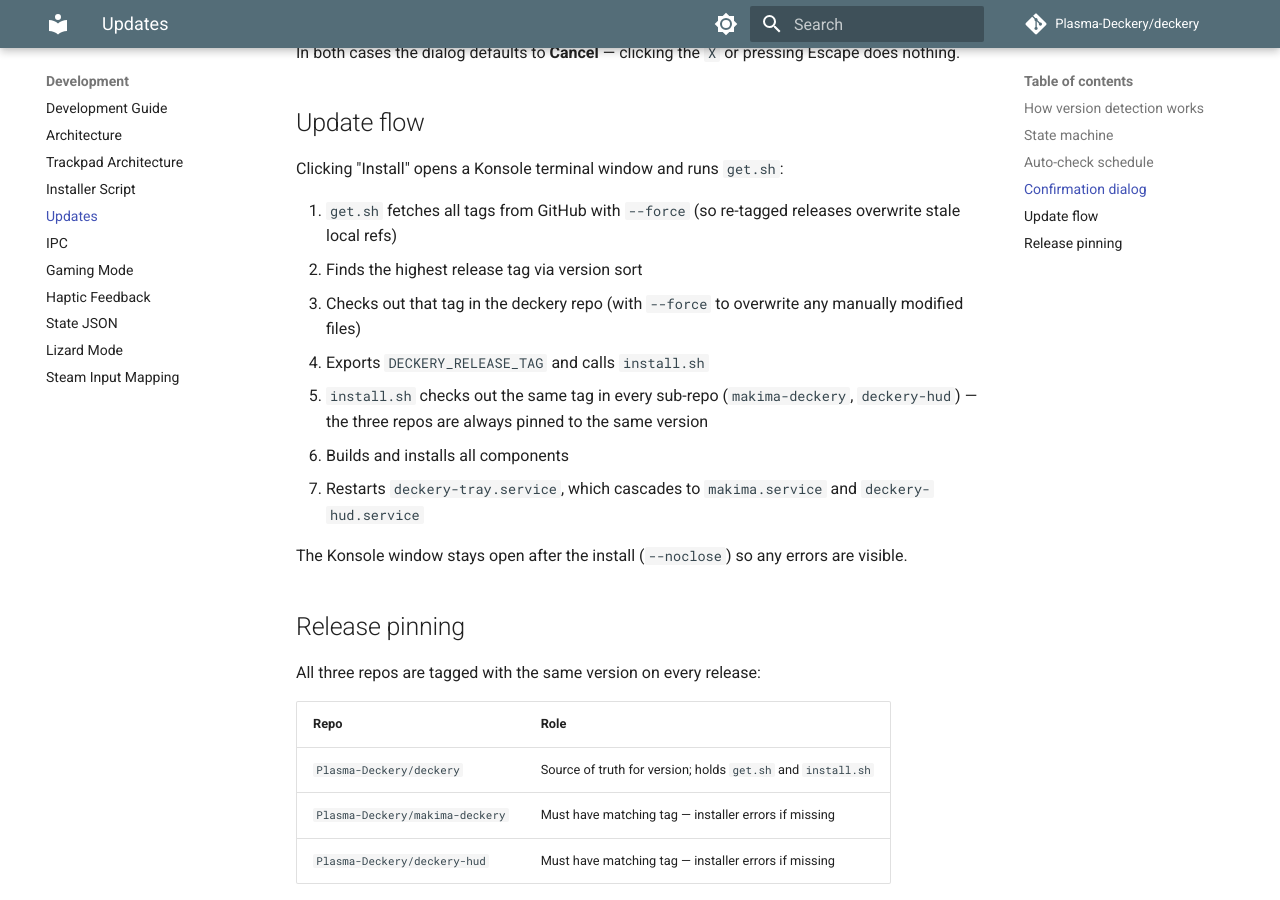
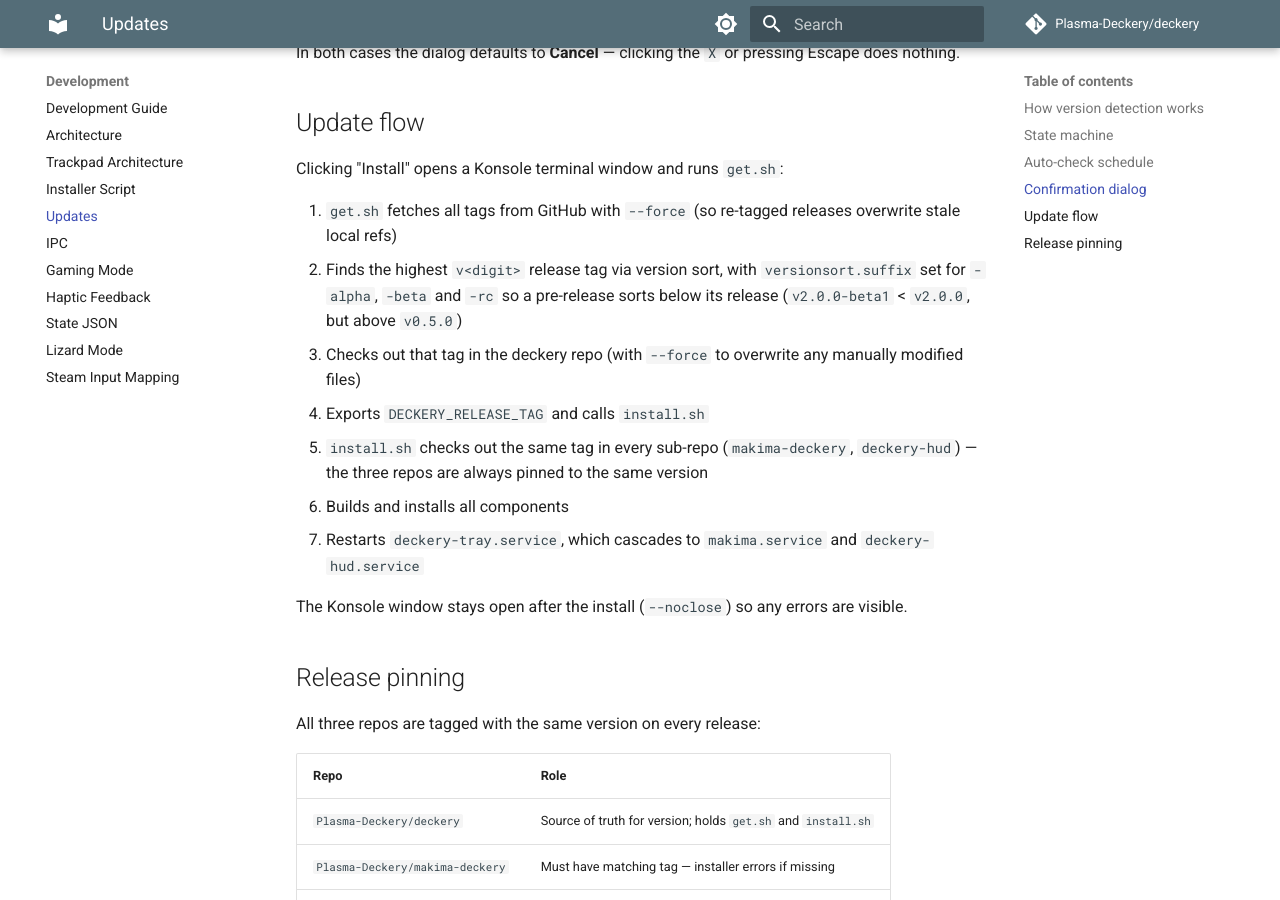
Before and after one commit to Plasma-Deckery/deckery, an MkDocs documentation site: the page built from docs/reference/updates.md, in a window 1280 px wide and 900 px high, scrolled down 1850 px. Built offline with MkDocs 1.6.1 and Material for MkDocs 9.7.7, drawn with Linux system fonts in a browser that asks for light colours; comment, search, counter and statistics services are not loaded.

Commit message:
get.sh: sort pre-release tags below their release
git's version sort ranks a suffixed tag above the bare version, so a
later v2.0.0 would have lost to v2.0.0-beta1 and source installs would
have stayed on the beta. versionsort.suffix for -alpha, -beta and -rc
fixes the order; --list 'v[0-9]*' keeps non-release tags out.
v2.0.0-beta1 still wins over v0.5.0.

```diff
--- a/docs/reference/updates.md
+++ b/docs/reference/updates.md
@@ -58,7 +58,7 @@ In both cases the dialog defaults to **Cancel** — clicking the `X` or pressing
 Clicking "Install" opens a Konsole terminal window and runs `get.sh`:
 
 1. `get.sh` fetches all tags from GitHub with `--force` (so re-tagged releases overwrite stale local refs)
-2. Finds the highest release tag via version sort
+2. Finds the highest `v<digit>` release tag via version sort, with `versionsort.suffix` set for `-alpha`, `-beta` and `-rc` so a pre-release sorts below its release (`v2.0.0-beta1` < `v2.0.0`, but above `v0.5.0`)
 3. Checks out that tag in the deckery repo (with `--force` to overwrite any manually modified files)
 4. Exports `DECKERY_RELEASE_TAG` and calls `install.sh`
 5. `install.sh` checks out the same tag in every sub-repo (`makima-deckery`, `deckery-hud`) — the three repos are always pinned to the same version
```
Also changed, not shown: docs/reference/installer-script.md (+1 -1 lines), 1 other file.
